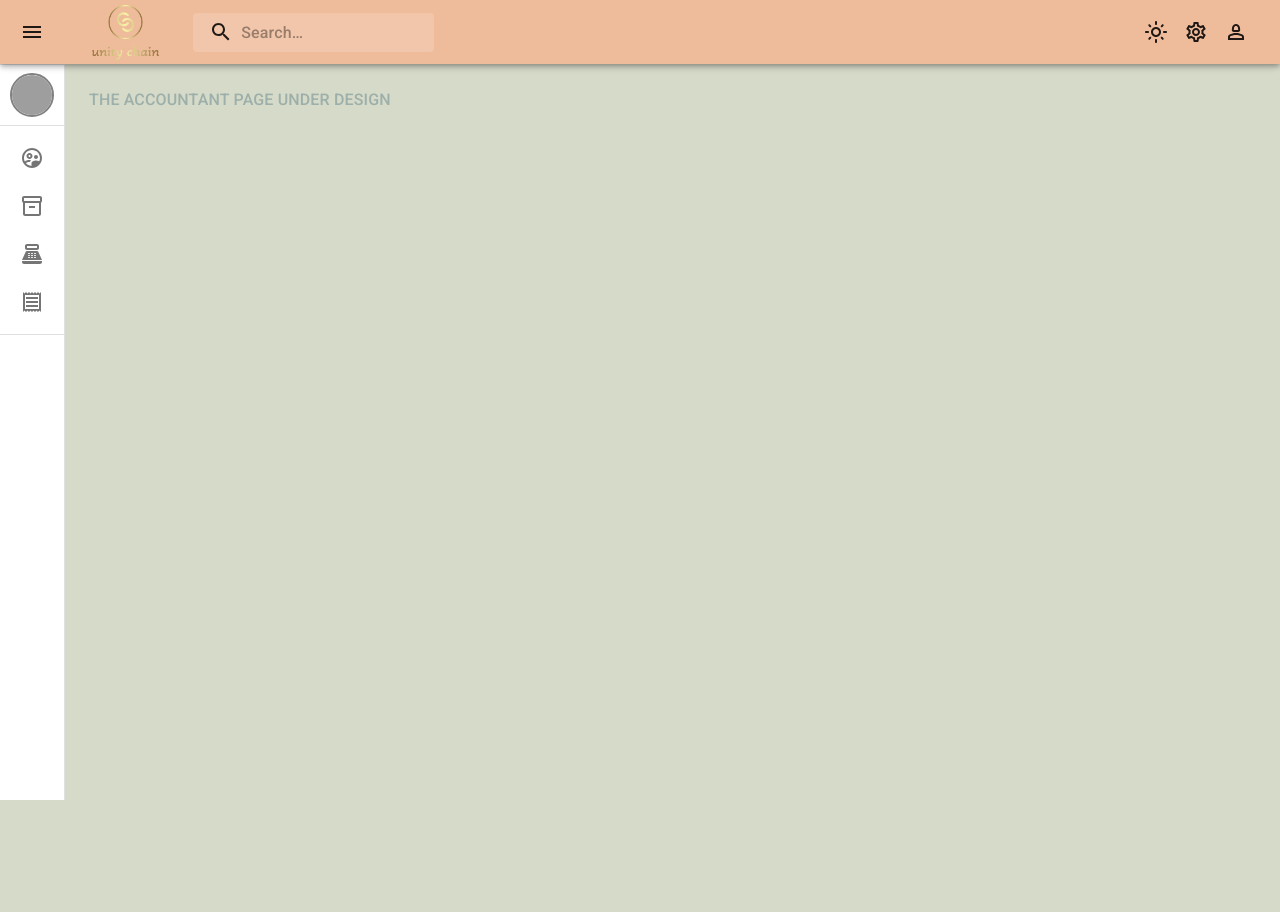
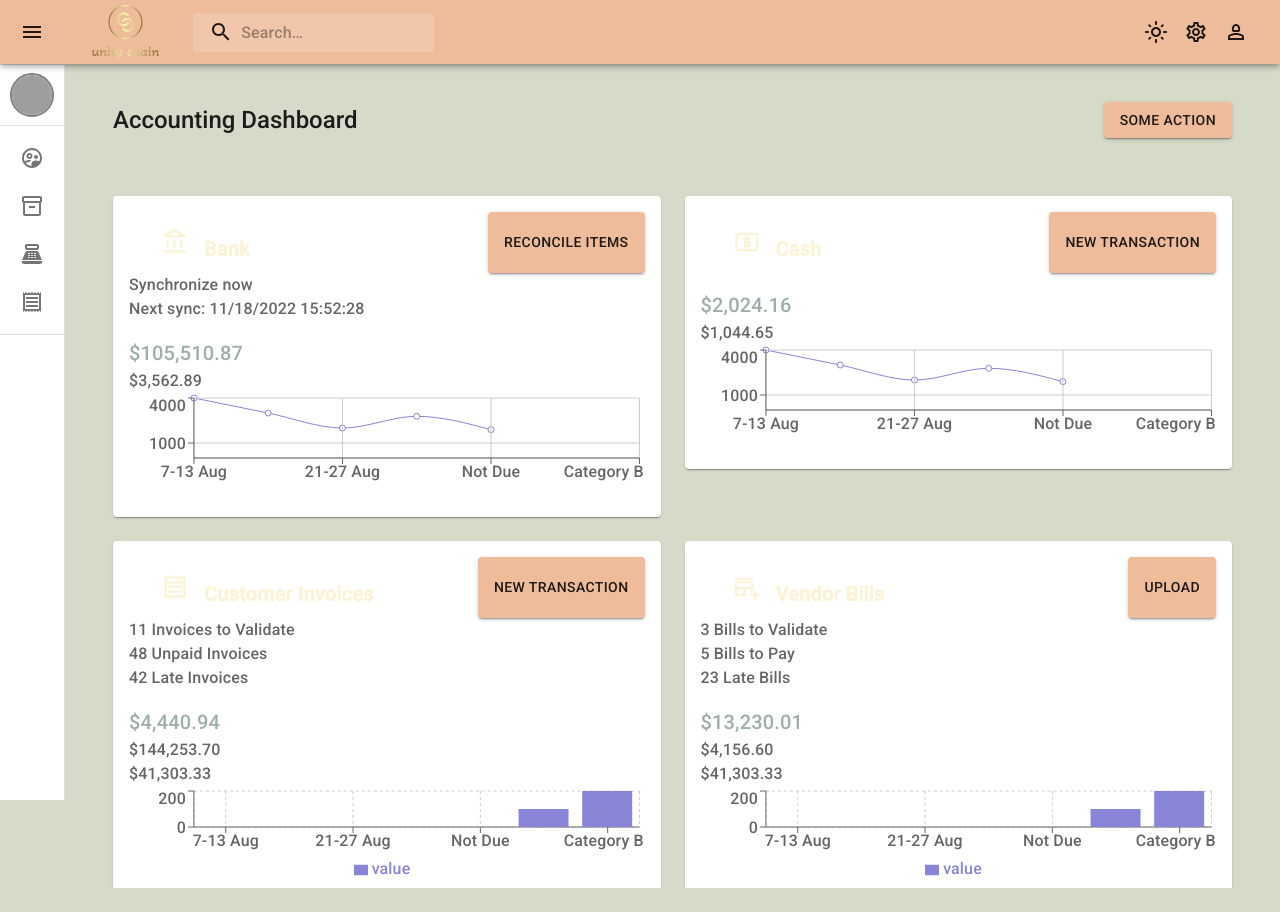
Before and after one commit to onasious/unity_chain, a React (Vite) app: page /accountant in a window 1280 px wide. Before the commit the page ends 800 px from the top, so only its background shows below. Built offline with nearby package versions, Linux system fonts and the light colour scheme; grey boxes are pictures that could not be loaded.

Commit message:
accountant done

```diff
--- a/src/page/accountant/Accountant.jsx
+++ b/src/page/accountant/Accountant.jsx
@@ -1,12 +1,183 @@
 import React from 'react';
-const ACCOUNTANT = () => {
-  return(
-  <div>
+import { Grid, Card, CardContent, Typography, Button, CssBaseline, Box, AppBar, Toolbar,useTheme} from '@mui/material';
+import { BarChart,LineChart,Bar, Line, CartesianGrid, XAxis, YAxis, Tooltip, ResponsiveContainer,Legend } from 'recharts';
+import AccountBalanceOutlinedIcon from '@mui/icons-material/AccountBalanceOutlined';
+import LocalAtmOutlinedIcon from '@mui/icons-material/LocalAtmOutlined';
+import ReceiptOutlinedIcon from '@mui/icons-material/ReceiptOutlined';
+import AddBusinessOutlinedIcon from '@mui/icons-material/AddBusinessOutlined';
 
-THE ACCOUNTANT PAGE UNDER DESIGN
 
-  </div>
-);
 
-}
-export default ACCOUNTANT ;
+// Sample data for the charts
+const data = [
+  { name: '7-13 Aug', uv: 4000 },
+  { name: 'This Week', uv: 3000 },
+  { name: '21-27 Aug', uv: 2000 },
+  { name: '28 Aug-3 Sept', uv: 2780 },
+  { name: 'Not Due', uv: 1890 },
+  { name: "Category A", value: 100 },
+  { name: "Category B", value: 200 },
+];
+
+const AccountantPage = () => {
+  const theme = useTheme();
+  return (
+    <>
+      <CssBaseline />
+      <Box sx={{ width: '100%', height: '100vh', padding: 0, overflow: 'auto' }}>
+        {/* Mini Header */}
+        <AppBar position="static" sx={{ backgroundColor: 'transparent', boxShadow: 'none' }}>
+          <Toolbar sx={{ display: 'flex', justifyContent: 'space-between', padding: '10px 24px' }}>
+            <Typography variant="h5" sx={{ flexGrow: 1 }}>
+              Accounting Dashboard
+            </Typography>
+            <Button variant="contained" color="primary">Some Action</Button>
+          </Toolbar>
+        </AppBar>
+
+        <Grid container spacing={3} sx={{ marginTop: '20px', padding: '0 24px' }}>
+          {/* Bank Card */}
+          <Grid item xs={12} md={6}>
+            <Card >
+
+              <CardContent>
+                <Grid container justifyContent="space-between">
+                  <Typography   color={theme.palette.secondary.main}
+              mb={1}
+              mt={2}
+              ml={4}
+              variant="h6"
+              fontWeight={"bold"}
+              >
+              <AccountBalanceOutlinedIcon
+              sx={{ fontSize: "28px", marginRight: '15px',  color: theme.palette.secondary.main }}
+            />Bank</Typography>
+                  <Button variant="contained" color="primary">Reconcile Items</Button>
+                </Grid>
+                <Typography color="textSecondary">Synchronize now</Typography>
+                <Typography color="textSecondary">Next sync: 11/18/2022 15:52:28</Typography>
+                <Typography variant="h6" mt={2}>$105,510.87</Typography>
+                <Typography color="textSecondary">$3,562.89</Typography>
+                <ResponsiveContainer width="100%" height={100}>
+                  <LineChart data={data}>
+                    <Line type="monotone" dataKey="uv" stroke="#8884d8" />
+                    <CartesianGrid stroke="#ccc" />
+                    <XAxis dataKey="name" />
+                    <YAxis />
+                    <Tooltip />
+                  </LineChart>
+                </ResponsiveContainer>
+              </CardContent>
+            </Card>
+          </Grid>
+
+          {/* Cash Card */}
+          <Grid item xs={12} md={6}>
+            <Card>
+              <CardContent>
+                <Grid container justifyContent="space-between">
+                  <Typography   color={theme.palette.secondary.main}
+              mb={1}
+              mt={2}
+              ml={4}
+              variant="h6"
+              fontWeight={"bold"}
+              >
+              <LocalAtmOutlinedIcon
+              sx={{ fontSize: "28px", marginRight: '15px',  color: theme.palette.secondary.main }}
+              />Cash</Typography>
+                  <Button variant="contained" color="primary">New Transaction</Button>
+                </Grid>
+                <Typography variant="h6" mt={2}>$2,024.16</Typography>
+                <Typography color="textSecondary">$1,044.65</Typography>
+                <ResponsiveContainer width="100%" height={100}>
+                  <LineChart data={data}>
+                    <Line type="monotone" dataKey="uv" stroke="#8884d8" />
+                    <CartesianGrid stroke="#ccc" />
+                    <XAxis dataKey="name" />
+                    <YAxis />
+                    <Tooltip />
+                  </LineChart>
+                </ResponsiveContainer>
+              </CardContent>
+            </Card>
+          </Grid>
+
+          {/* Customer Invoices Card */}
+          <Grid item xs={12} md={6}>
+            <Card>
+              <CardContent>
+                <Grid container justifyContent="space-between">
+                  <Typography   color={theme.palette.secondary.main}
+              mb={1}
+              mt={2}
+              ml={4}
+              variant="h6"
+              fontWeight={"bold"}>
+                <ReceiptOutlinedIcon
+              sx={{ fontSize: "28px", marginRight: '15px',  color: theme.palette.secondary.main }}
+              />Customer Invoices</Typography>
+                  <Button variant="contained" color="primary">New Transaction</Button>
+                </Grid>
+                <Typography color="textSecondary">11 Invoices to Validate</Typography>
+                <Typography color="textSecondary">48 Unpaid Invoices</Typography>
+                <Typography color="textSecondary">42 Late Invoices</Typography>
+                <Typography variant="h6" mt={2}>$4,440.94</Typography>
+                <Typography color="textSecondary">$144,253.70</Typography>
+                <Typography color="textSecondary">$41,303.33</Typography>
+                <ResponsiveContainer width="100%" height={100}>
+                <BarChart width={500} height={300} data={data}>
+        <CartesianGrid strokeDasharray="3 3" />
+        <XAxis dataKey="name" />
+        <YAxis />
+        <Tooltip />
+        <Legend />
+        <Bar dataKey="value" fill="#8884d8" />
+      </BarChart>
+                </ResponsiveContainer>
+              </CardContent>
+            </Card>
+          </Grid>
+
+          {/* Vendor Bills Card */}
+          <Grid item xs={12} md={6}>
+            <Card>
+              <CardContent>
+                <Grid container justifyContent="space-between">
+                  <Typography   color={theme.palette.secondary.main}
+              mb={1}
+              mt={2}
+              ml={4}
+              variant="h6"
+              fontWeight={"bold"}>
+                <AddBusinessOutlinedIcon
+              sx={{ fontSize: "28px", marginRight: '15px',  color: theme.palette.secondary.main }}
+              />Vendor Bills</Typography>
+                  <Button variant="contained" color="primary">Upload</Button>
+                </Grid>
+                <Typography color="textSecondary">3 Bills to Validate</Typography>
+                <Typography color="textSecondary">5 Bills to Pay</Typography>
+                <Typography color="textSecondary">23 Late Bills</Typography>
+                <Typography variant="h6" mt={2}>$13,230.01</Typography>
+                <Typography color="textSecondary">$4,156.60</Typography>
+                <Typography color="textSecondary">$41,303.33</Typography>
+                <ResponsiveContainer width="100%" height={100}>
+                <BarChart width={500} height={300} data={data}>
+        <CartesianGrid strokeDasharray="3 3" />
+        <XAxis dataKey="name" />
+        <YAxis />
+        <Tooltip />
+        <Legend />
+        <Bar dataKey="value" fill="#8884d8" />
+      </BarChart>
+                </ResponsiveContainer>
+              </CardContent>
+            </Card>
+          </Grid>
+        </Grid>
+      </Box>
+    </>
+  );
+};
+
+export default AccountantPage;
```
